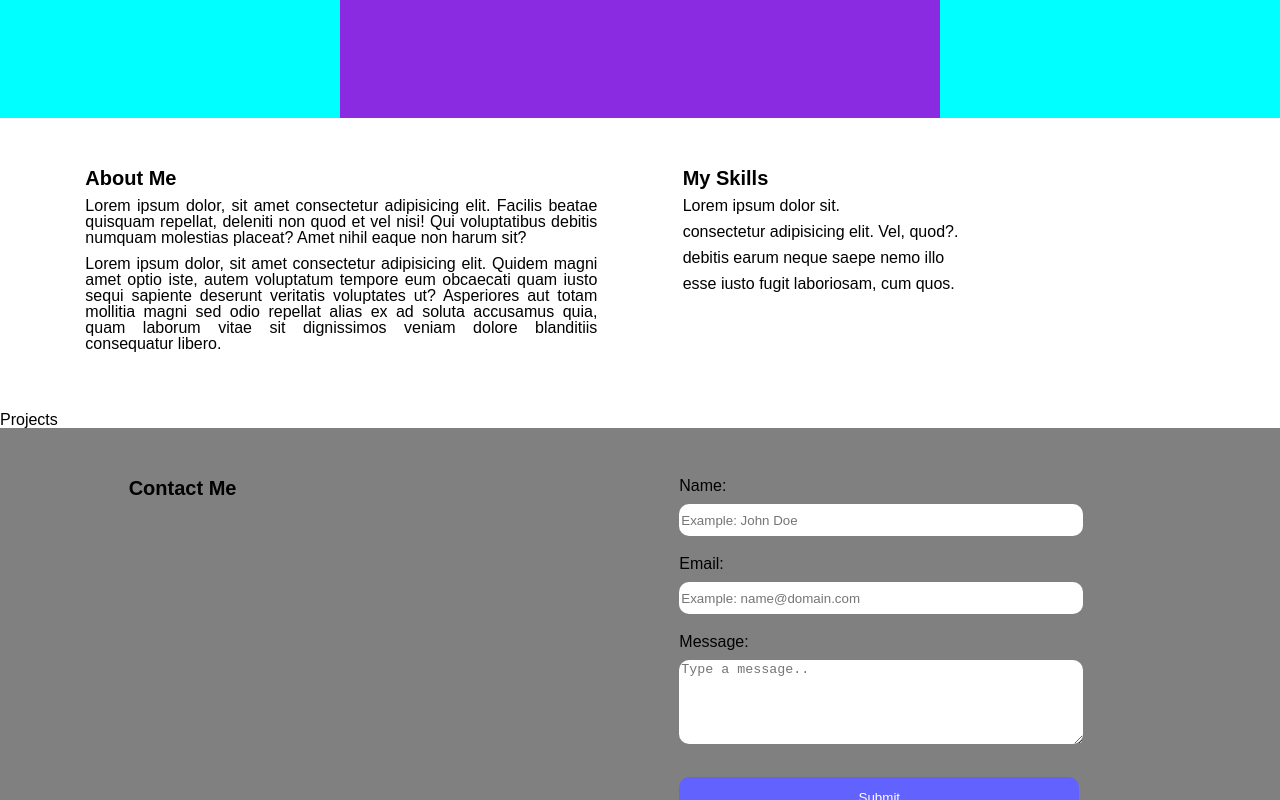
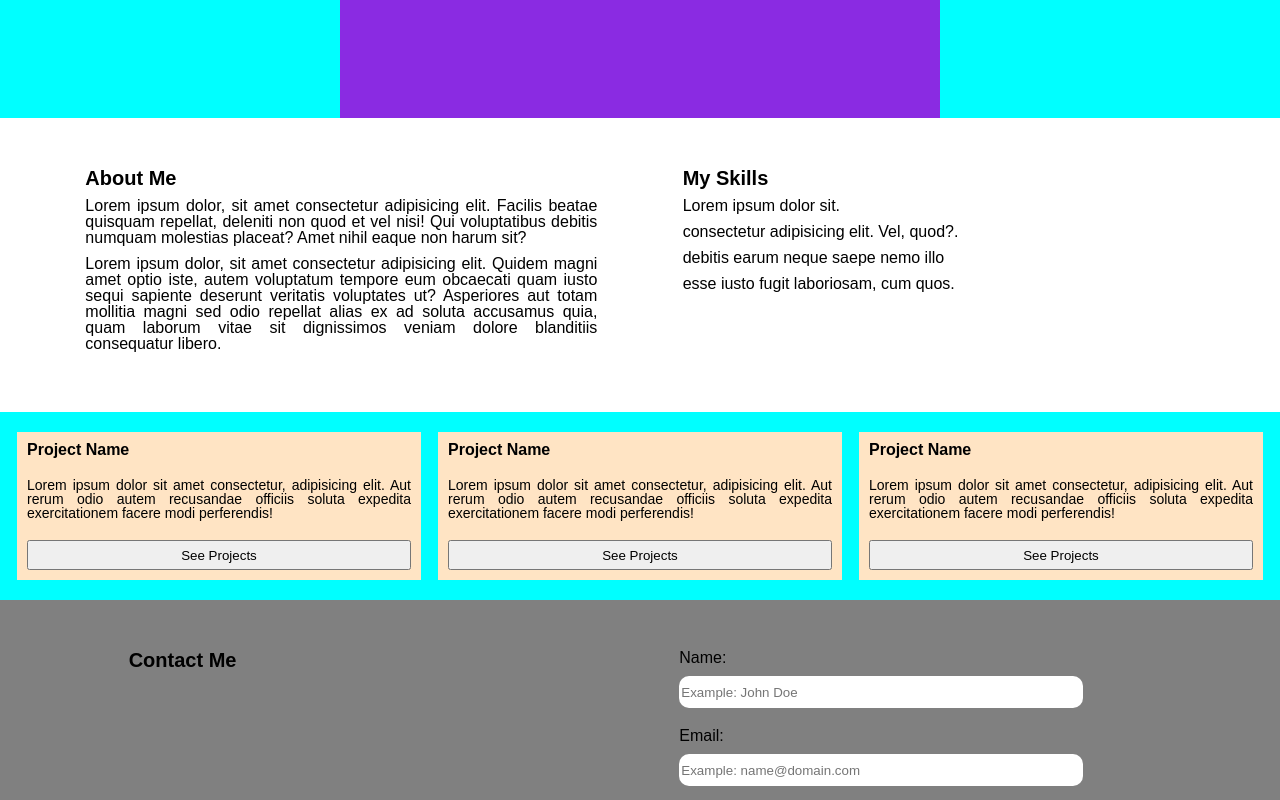
Before and after one commit to darmawanix/darmawanix.github.io, a plain HTML site: page index.html in a window 1280 px wide. Shown: the part 408-1208 px from the top of the page. Drawn offline with Linux system fonts and the light colour scheme.

Commit message:
Add projects section with 3 projects space

```diff
--- a/index.html
+++ b/index.html
@@ -51,7 +51,21 @@
         </div>
       </section>
       <section id="projects">
-        <h3>Projects</h3>
+        <article class="project1">
+          <span>Project Name</span>
+          <p>Lorem ipsum dolor sit amet consectetur, adipisicing elit. Aut rerum odio autem recusandae officiis soluta expedita exercitationem facere modi perferendis!</p>
+          <button>See Projects</button>
+        </article>
+        <article class="project2">
+          <span>Project Name</span>
+          <p>Lorem ipsum dolor sit amet consectetur, adipisicing elit. Aut rerum odio autem recusandae officiis soluta expedita exercitationem facere modi perferendis!</p>
+          <button>See Projects</button>
+        </article>
+        <article class="project3">
+          <span>Project Name</span>
+          <p>Lorem ipsum dolor sit amet consectetur, adipisicing elit. Aut rerum odio autem recusandae officiis soluta expedita exercitationem facere modi perferendis!</p>
+          <button>See Projects</button>
+        </article>
       </section>
       <section id="contact">
         <div class="contact-title"><h3>Contact Me</h3></div>
--- a/style.css
+++ b/style.css
@@ -215,6 +215,33 @@ main #about .my-skills ul li {
 }
 /* End About Styling */
 
+/* Projects Styling */
+main #projects {
+  display: flex;
+  justify-content: space-evenly;
+  background-color: aqua;
+  padding: 20px 0;
+}
+main #projects article {
+  width: 30%;
+  background-color: bisque;
+  display: flex;
+  flex-direction: column;
+  gap: 20px;
+  padding: 10px;
+}
+main #projects article span {
+  font-weight: bold;
+}
+main #projects article p {
+  font-size: 14px;
+  text-align: justify;
+}
+main #projects article button {
+  height: 30px;
+}
+/* End Projects Styling */
+
 /* Contact Styling */
 main #contact {
   display: flex;
```
